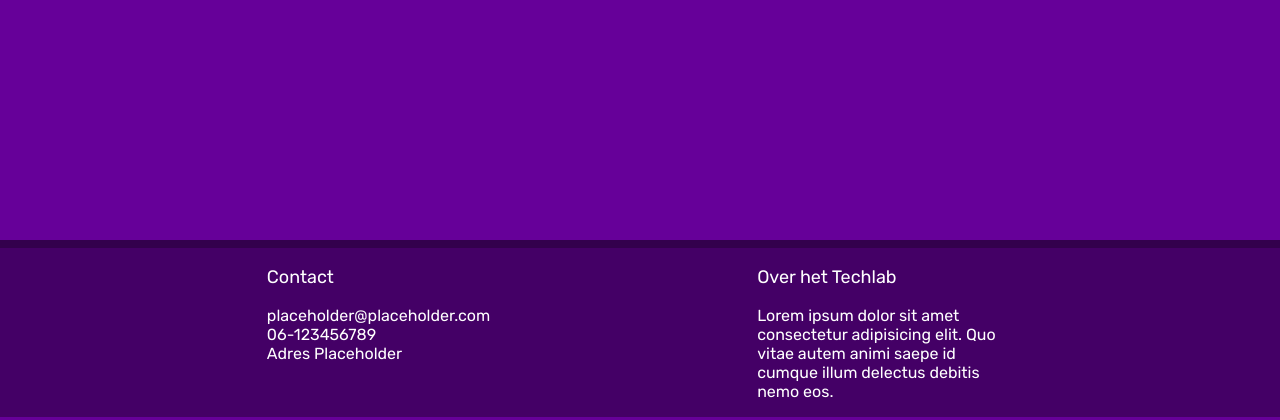
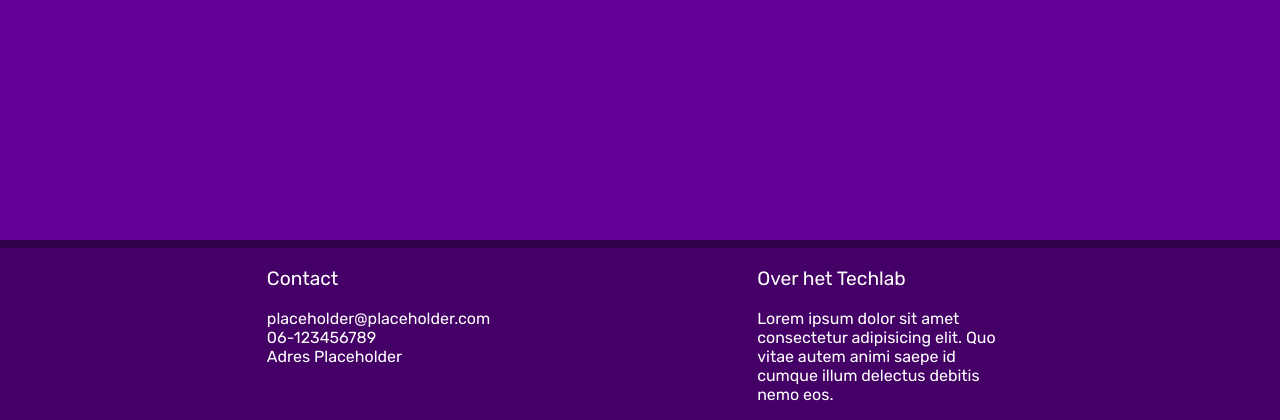
Before and after one commit to iolite312/boekingtechlab, a PHP site: page /index.php in a window 1280 px wide. Shown: the part 691-1111 px from the top of the page. Run offline with PHP 8.4, Linux system fonts and the light colour scheme.

Commit message:
Leon read the message below please

```diff
--- a/php/inc/footer.inc.php
+++ b/php/inc/footer.inc.php
@@ -1,11 +1,11 @@
 <div class="footercontent">
-    <p style="font-size: large;">Contact</p>
+    <p style="font-size: larger;">Contact</p>
     <p>placeholder@placeholder.com <br>
     06-123456789 <br>
     Adres Placeholder
     </p>
 </div>
 <div class="footercontent">
-    <p style="font-size: large;">Over het Techlab</p>
+    <p style="font-size: larger;">Over het Techlab</p>
     <p>Lorem ipsum dolor sit amet consectetur adipisicing elit. Quo vitae autem animi saepe id cumque illum delectus debitis nemo eos.</p>
 </div>
```
